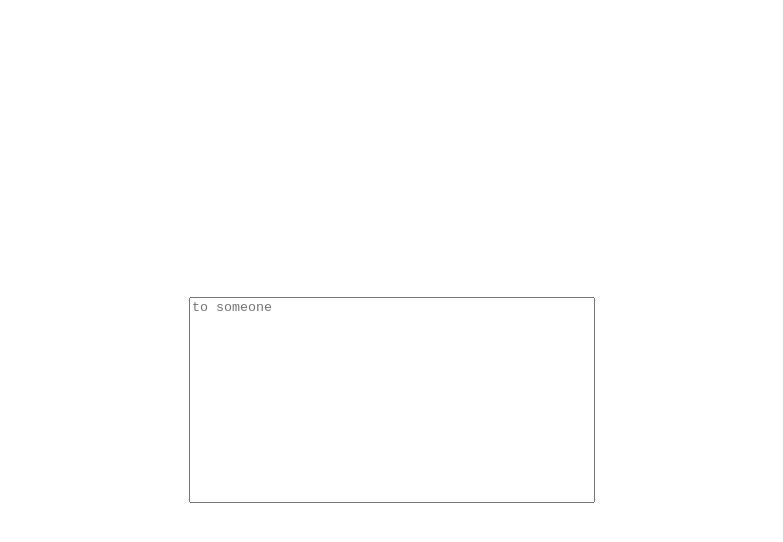
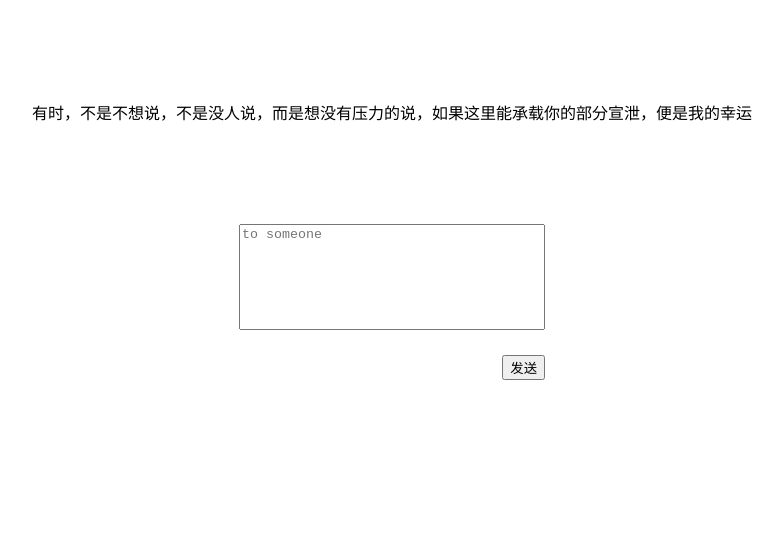
Before and after one commit to wangliguang/gege, a React (Create React App) app: page / in a window 1280 px wide. Shown: the top 542 px of the page, without its empty margins (248-1031 px from the left). Built offline with nearby package versions, Linux system fonts and the light colour scheme.

Commit message:
👍 FEAT: 输入框完事

```diff
--- a/src/App.css
+++ b/src/App.css
@@ -2,11 +2,26 @@
   width: 100vw;
   height: 100vh;
   display: flex;
-  justify-content: center;
+  flex-direction: column;
+  justify-content: flex-start;
   align-items: center;
 }
+
+
+
+.title {
+  margin-bottom: 100px;
+  margin-top: 100px;
+}
+
 
 .writeLetter {
   width: 800px;
   height: 300px;
 }
+
+
+.submit {
+  align-self: flex-end;
+  margin-top: 25px;
+}
--- a/src/App.js
+++ b/src/App.js
@@ -1,19 +1,45 @@
-import React from 'react';
+import React, { Component } from 'react';
 import logo from './logo.svg';
 import './App.css';
 import { Input } from 'antd';
 const { TextArea } = Input;
 
-function App() {
+export default class extends Component {
+
+    state = {
+        inputValue: '',
+    }
+
+    changeText = (e) => {
+        this.setState({
+            inputValue: e.currentTarget.innerHTML,
+        });
+    }
+
+    submit = () => {
+        console.log('XXXX', this.state.inputValue);
+    }
+
+    render() {
         return (
             <div className="App">
+                <div className="title" >有时，不是不想说，不是没人说，而是想没有压力的说，如果这里能承载你的部分宣泄，便是我的幸运</div>
+
+                <div>
+
+                </div>
+
+                <div style={{ display: 'flex', flexDirection: 'column' }}>
                     <TextArea
-          style={{ width: 400, height: 200, resize: 'none'}}
+                        onChange={this.changeText}
+                        style={{ width: '300px', height: '100px', resize: 'none'}}
                         placeholder="to someone"
-          autoSize={false}
                     />
+                    <button onClick={this.submit} className="submit">发送</button>
+                </div>
+
+
             </div>
         );
     }
-
-export default App;
+}
```
Also changed, not shown: src/index.css (line endings or trailing spaces). Lines whose indentation alone changed are shown as unchanged.
